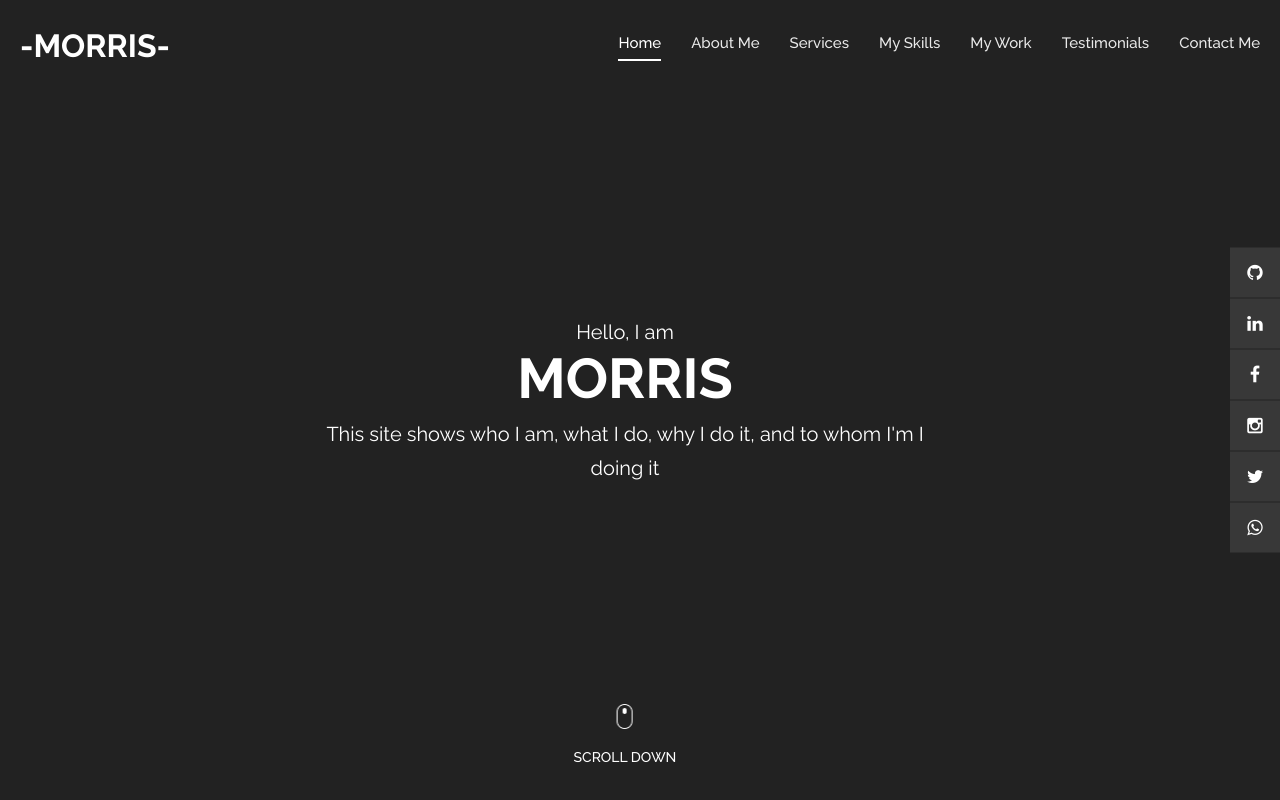
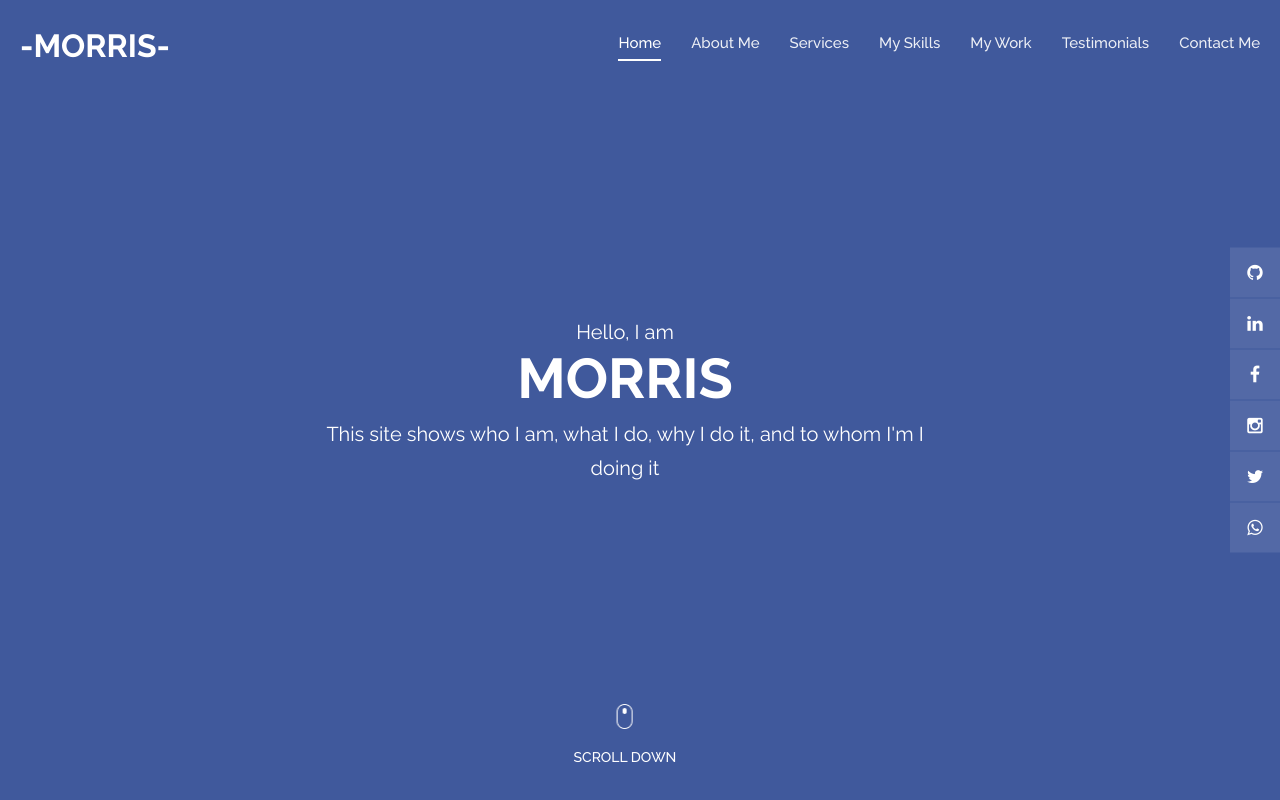
Before and after one commit to MorrisKyalo/MorrisKyalo.github.io, a PHP site: page / in a window 1280 px wide. Run offline with PHP 8.4, Linux system fonts and the light colour scheme; grey boxes are pictures that could not be loaded.

Commit message:
Update templatemo-style.css

```diff
--- a/css/templatemo-style.css
+++ b/css/templatemo-style.css
@@ -37,7 +37,7 @@ body {
   font: 16px/1.6 'Raleway', Arial, Helvetica, sans-serif;
   color: #fff;
   text-align:center;
-  background: #222;
+  background: rgb(64, 89, 156);
 }
 img {
   border: 0;
```
